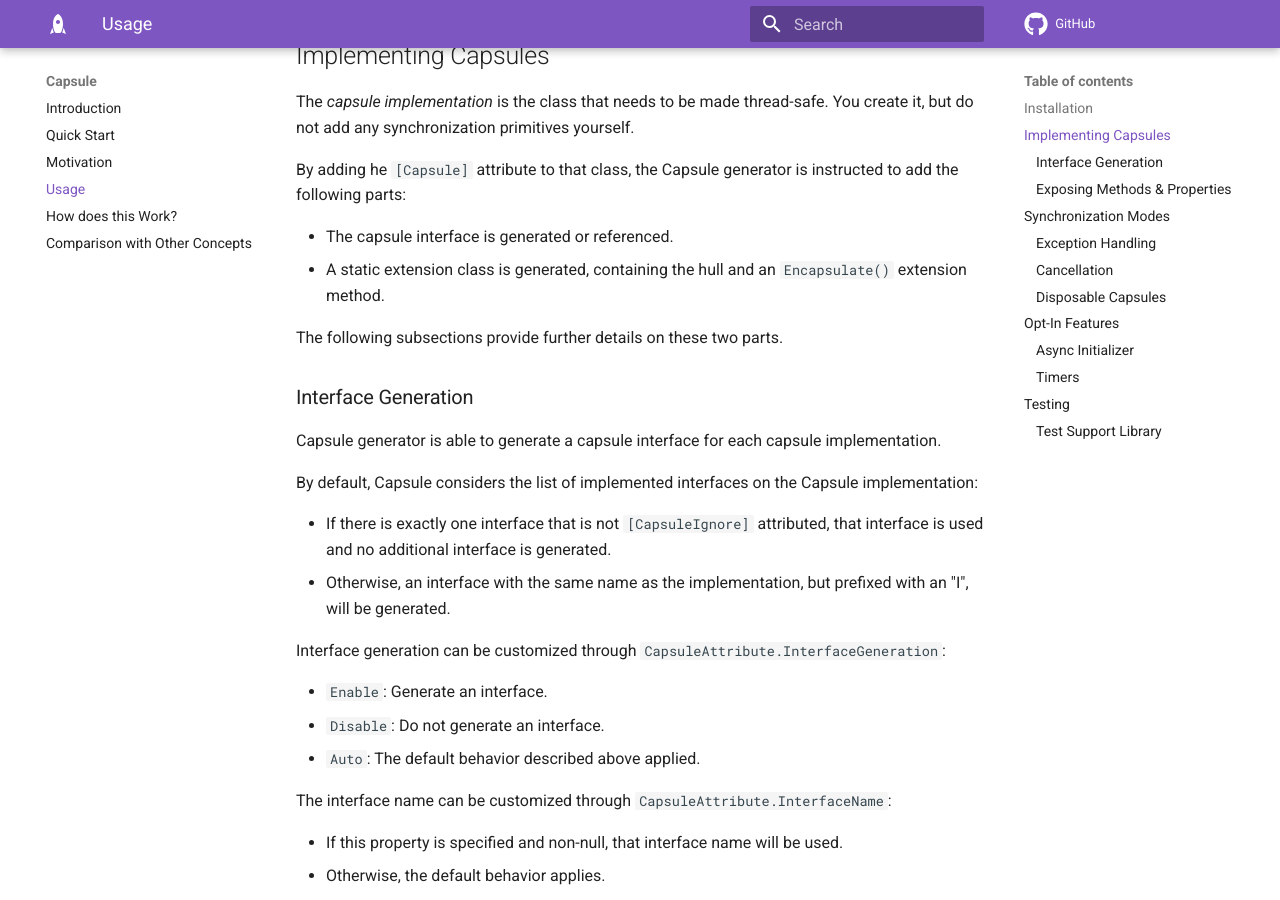
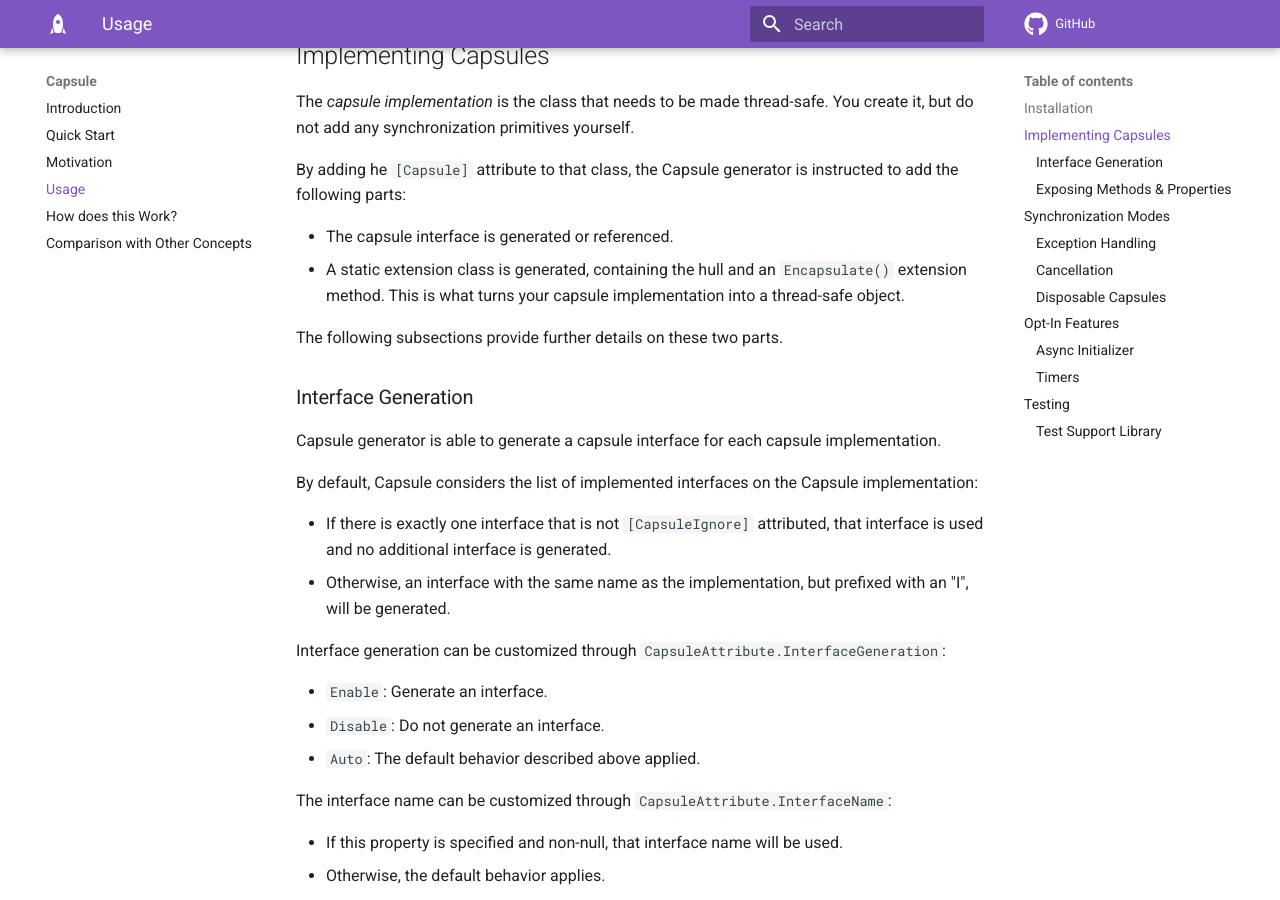
Before and after one commit to thedmi/capsule, an MkDocs documentation site: the page built from docs/docs/30_usage.md, in a window 1280 px wide and 900 px high, scrolled down 491 px. Built offline with MkDocs 1.6.1 and Material for MkDocs 9.7.7, drawn with Linux system fonts in a browser that asks for light colours; comment, search, counter and statistics services are not loaded.

```diff
--- a/docs/docs/30_usage.md
+++ b/docs/docs/30_usage.md
@@ -19,7 +19,7 @@ The *capsule implementation* is the class that needs to be made thread-safe. You
 By adding he `[Capsule]` attribute to that class, the Capsule generator is instructed to add the following parts:
 
 - The capsule interface is generated or referenced.
-- A static extension class is generated, containing the hull and an `Encapsulate()` extension method.
+- A static extension class is generated, containing the hull and an `Encapsulate()` extension method. This is what turns your capsule implementation into a thread-safe object.
 
 The following subsections provide further details on these two parts.
 
```
Also changed, not shown: README.md.
